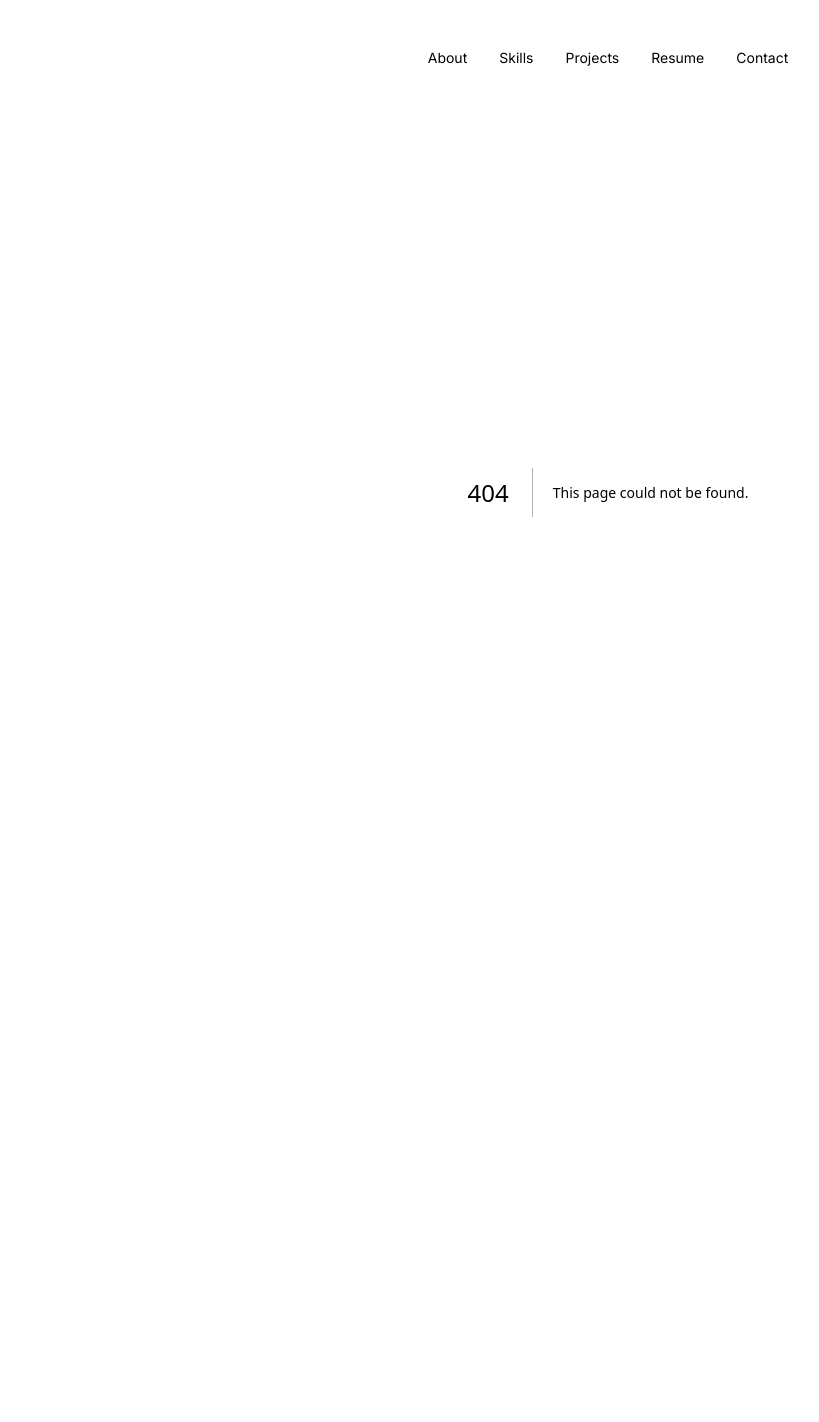
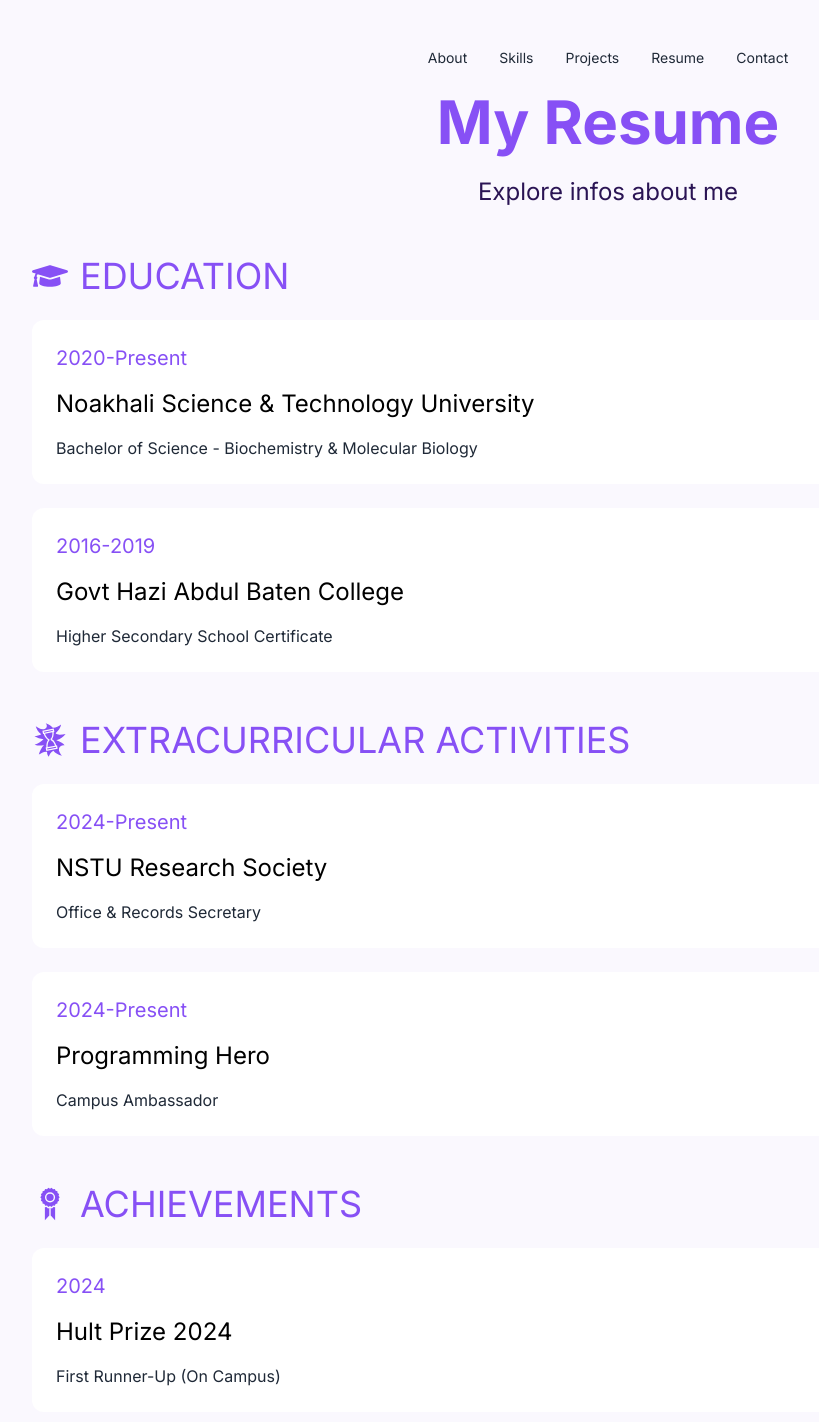
Before and after one commit to tisabbir/md-tarekul-islam-sabbir, a Next.js app: page /resume in a window 1280 px wide. Before the commit this address had no page. Shown: the top 1422 px of the page, without its empty margins (32-851 px from the left). Before the commit the page ends 892 px from the top, so only its background shows below. Built offline with nearby package versions, Linux system fonts and the light colour scheme.

Commit message:
resume and contact section done

```diff
--- /dev/null
+++ b/src/app/contact/page.js
@@ -0,0 +1,44 @@
+import SectionTitle from "@/components/SectionTitle";
+import { FaLocationArrow, FaMailBulk, FaMap, FaPhone } from "react-icons/fa";
+import { FaLocationDot } from "react-icons/fa6";
+
+
+const ContactPage = () => {
+    return (
+        <div>
+            <SectionTitle heading={'Contacts'} subheading={'Stay in touch with me'} />
+
+           <div className="flex items-center justify-center gap-8">
+           <div className="flex flex-col text-center p-4 bg-white rounded-xl gap-8 items-center mt-6">
+                <div>
+                    <FaPhone className="text-6xl text-[#8750F5]" />
+                </div>
+                <div>
+                    <h1 className="text-4xl font-bold">Phone</h1>
+                    <p className="text-2xl text-[#8750F5]">+8801835818550</p>
+                </div>
+            </div>
+            <div className="flex flex-col text-center p-4 bg-white rounded-xl gap-8 items-center mt-6">
+                <div>
+                    <FaMailBulk className="text-6xl text-[#8750F5]" />
+                </div>
+                <div>
+                    <h1 className="text-4xl font-bold">Email</h1>
+                    <p className="text-2xl text-[#8750F5]">tisabbir0@gmail.com</p>
+                </div>
+            </div>
+            <div className="flex flex-col text-center p-4 bg-white rounded-xl gap-8 items-center mt-6">
+                <div>
+                    <FaLocationDot className="text-6xl text-[#8750F5]" />
+                </div>
+                <div>
+                    <h1 className="text-4xl font-bold">Location</h1>
+                    <p className="text-2xl text-[#8750F5]">Chittagong, Bangladesh</p>
+                </div>
+            </div>
+           </div>
+        </div>
+    );
+};
+
+export default ContactPage;
--- a/src/app/layout.js
+++ b/src/app/layout.js
@@ -11,9 +11,9 @@ export const metadata = {
 
 export default function RootLayout({ children }) {
   return (
-    <html lang="en">
-      <body className={inter.className}>
-        <div className='max-w-6xl mx-auto'>
+    <html lang="en" className="bg-[#854df50a]">
+      <body className={inter.className }>
+        <div className='max-w-6xl mx-auto '>
         <Nav />
         {children}
         </div>
--- a/src/app/projects/page.js
+++ b/src/app/projects/page.js
@@ -23,7 +23,7 @@ const ProjectsPage = () => {
 
                 <h1 className='text-2xl text-[#2A1454] font-bold  text-center'>3. Impact Volens</h1>
                 <p className='text-center'>Volunteer Management Platform</p>
-            <embed src="https://impact-volens.web.app/" className='w-full h-96 border-base-200 mt-6 border-2 rounded-xl'/>
+            <embed src="https://impact-volens.web.app/" className='w-full h-96 border-base-200 mt-6 mb-12 border-2 rounded-xl'/>
             </div>
         </div>
     );
--- /dev/null
+++ b/src/app/resume/page.js
@@ -0,0 +1,55 @@
+import SectionTitle from "@/components/SectionTitle";
+import { FaGraduationCap } from "react-icons/fa";
+import { GiAchievement, GiExtraTime } from "react-icons/gi";
+
+
+const ResumePage = () => {
+    return (
+        <div className="">
+            <SectionTitle heading={'My Resume'} subheading={'Explore infos about me'} />
+
+            <div className="mt-12">
+                <h1 className="text-4xl text-[#8750F5] flex gap-3 items-center"><FaGraduationCap /> EDUCATION</h1>
+
+                <div className="bg-white p-6 rounded-xl space-y-4 mt-6">
+                    <h3 className="text-xl text-[#8750F5] ">2020-Present</h3>
+                    <h2 className="text-2xl text-black">Noakhali Science & Technology University</h2>
+                    <p>Bachelor of Science - Biochemistry & Molecular Biology</p>
+                </div>
+                <div className="bg-white p-6 rounded-xl space-y-4 mt-6">
+                    <h3 className="text-xl text-[#8750F5] ">2016-2019</h3>
+                    <h2 className="text-2xl text-black">Govt Hazi Abdul Baten College</h2>
+                    <p>Higher Secondary School Certificate</p>
+                </div>
+
+            </div>
+            <div className="mt-12">
+                <h1 className="text-4xl text-[#8750F5] flex gap-3 items-center"><GiExtraTime /> EXTRACURRICULAR ACTIVITIES</h1>
+
+                <div className="bg-white p-6 rounded-xl space-y-4 mt-6">
+                    <h3 className="text-xl text-[#8750F5] ">2024-Present</h3>
+                    <h2 className="text-2xl text-black">NSTU Research Society</h2>
+                    <p>Office & Records Secretary</p>
+                </div>
+                <div className="bg-white p-6 rounded-xl space-y-4 mt-6">
+                    <h3 className="text-xl text-[#8750F5] ">2024-Present</h3>
+                    <h2 className="text-2xl text-black">Programming Hero</h2>
+                    <p>Campus Ambassador</p>
+                </div>
+
+            </div>
+            <div className="mt-12 mb-12">
+                <h1 className="text-4xl text-[#8750F5] flex gap-3 items-center"> <GiAchievement /> ACHIEVEMENTS</h1>
+
+                <div className="bg-white p-6 rounded-xl space-y-4 mt-6">
+                    <h3 className="text-xl text-[#8750F5] ">2024</h3>
+                    <h2 className="text-2xl text-black">Hult Prize 2024</h2>
+                    <p>First Runner-Up (On Campus)</p>
+                </div>
+
+            </div>
+        </div>
+    );
+};
+
+export default ResumePage;
--- a/src/app/skills/page.js
+++ b/src/app/skills/page.js
@@ -14,7 +14,7 @@ const SkillsPage = () => {
         }
       />
 
-      <div className="flex gap-4 mt-12 justify-between">
+      <div className="flex gap-4 mt-12 justify-between text-[#8750F5]">
 
         <div className="bg-base-200 p-6 rounded-lg max-w-fit space-y-6 text-center">
           <FaReact className="text-8xl mx-auto" />
--- a/src/components/Nav.jsx
+++ b/src/components/Nav.jsx
@@ -13,16 +13,16 @@ const Nav = () => {
         <Link href={'/projects'}>Projects</Link>
       </li>
       <li>
-        <a>Resume</a>
+        <Link href={'/resume'}>Resume</Link>
       </li>
       <li>
-        <a>Contact</a>
+        <Link href={'/contact'}>Contact</Link>
       </li>
     </>
   );
   return (
-    <div>
-      <div className="navbar bg-base-100 mt-6">
+    <div className="">
+      <div className="navbar mt-6">
         <div className="navbar-start">
           <div className="dropdown">
             <div tabIndex={0} role="button" className="btn btn-ghost lg:hidden">
```
